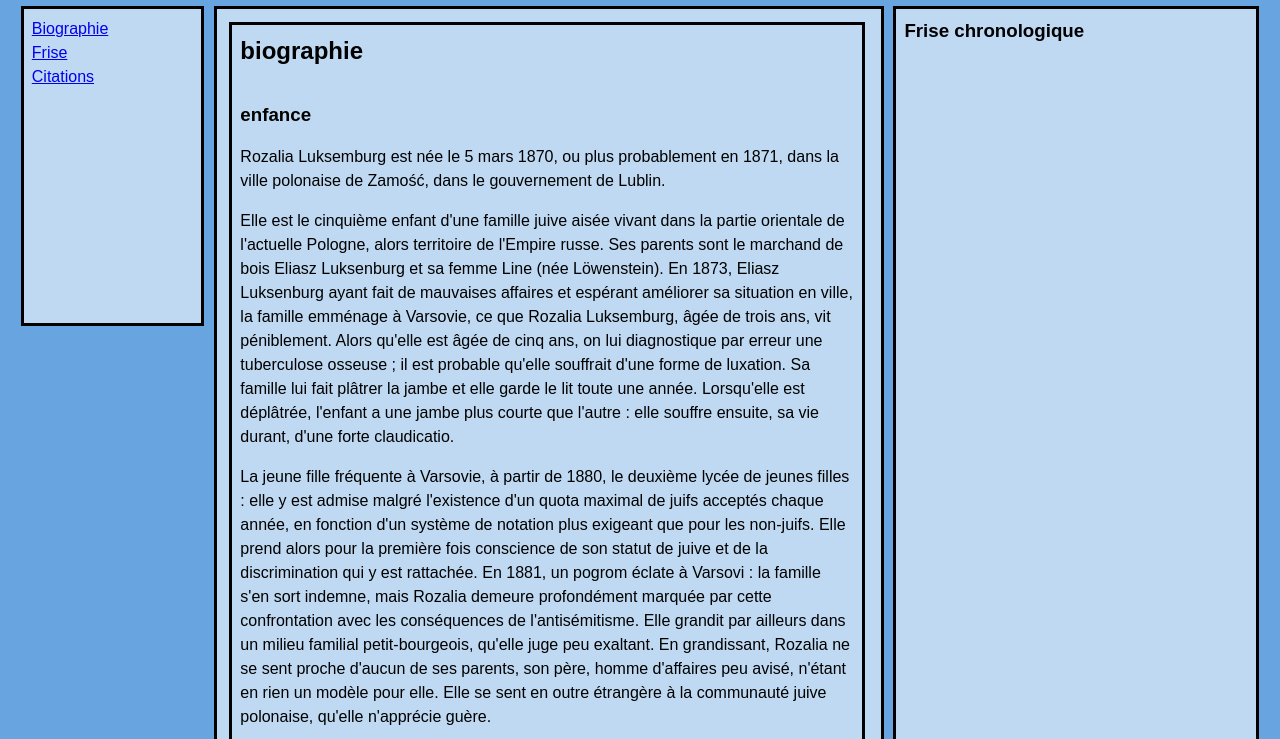
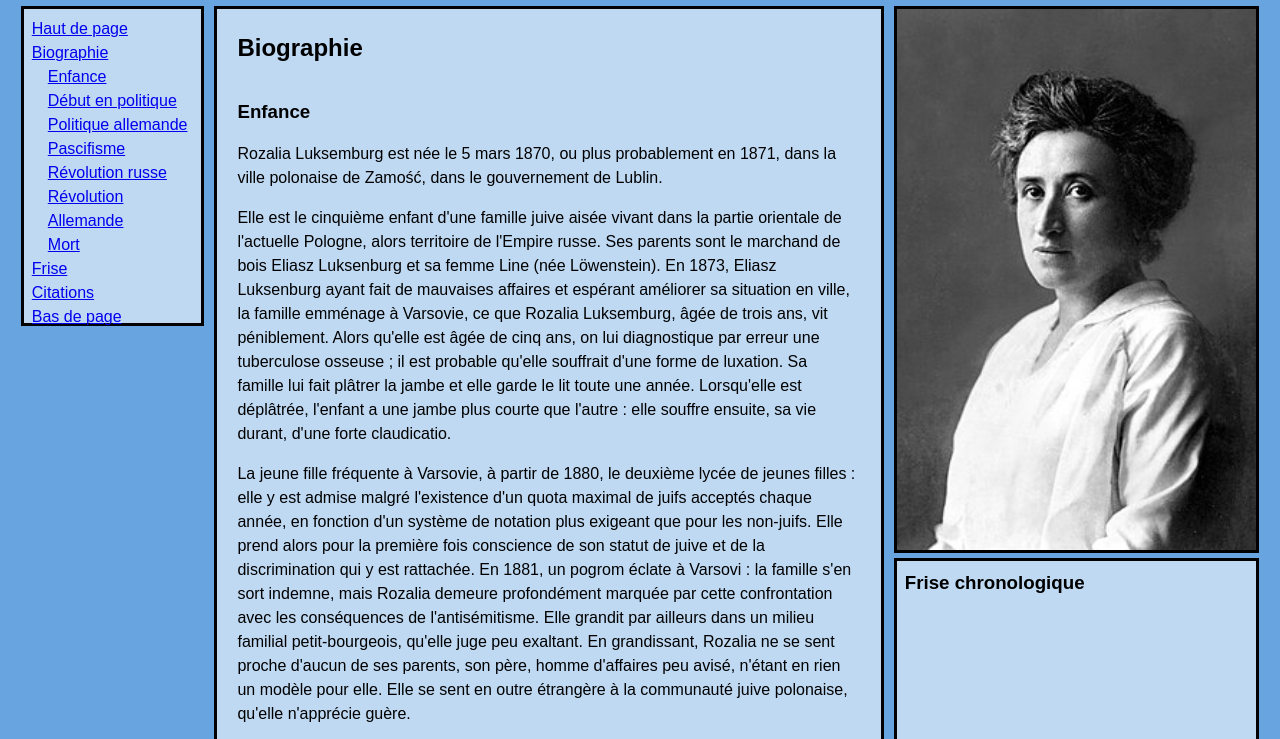
Before and after one commit to gaedicoger/Projet-ADAPAGE-Rosa, a plain HTML site: page index.html in a window 1280 px wide. Shown: the part 110-849 px from the top of the page. Drawn offline with Linux system fonts and the light colour scheme.

Commit message:
Ajout Photo de Rosa

```diff
--- a/index.html
+++ b/index.html
@@ -5,33 +5,58 @@
     <title>rosa luxemburg</title>
     <link rel="stylesheet" href="style.css" />
   </head>
-  <body>
+  <body id="haut-de-page">
     <header>
-      <section class="box" style="--box-width: 6%"></section>
-      <section class="box" style="--box-width: 94%">
+      <section class="box" style="--box-width: 7%"></section>
+      <section class="box" style="--box-width: 93%">
         <h1>Rosa Luxemburg</h1>
         <h3>révolutionnaire polonaise</h3>
       </section>
     </header>
     <main>
-      <nav class="box" style="--box-width: 15%; --box-height: 20rem">
-        <ul id="navigation">
-          <li><a href="#biographie">Biographie</a></li>
-          <li><a href="#frise">Frise</a></li>
-          <li><a href="#citations">Citations</a></li>
-        </ul>
+      <nav class="box sticky" style="--box-width: 15%; --box-height: 20rem">
+        <p><a href="#haut-de-page">Haut de page</a></p>
+        <p><a href="#biographie">Biographie</a></p>
+        <p class="padding" style="--padding-left: 1rem">
+          <a href="#enfance">Enfance</a>
+        </p>
+        <p class="padding" style="--padding-left: 1rem">
+          <a href="#debut_politique">Début en politique</a>
+        </p>
+        <p class="padding" style="--padding-left: 1rem">
+          <a href="#politique_allemagne">Politique allemande</a>
+        </p>
+        <p class="padding" style="--padding-left: 1rem">
+          <a href="#pascifisme">Pascifisme</a>
+        </p>
+        <p class="padding" style="--padding-left: 1rem">
+          <a href="#revolution_russe">Révolution russe</a>
+        </p>
+        <p class="padding" style="--padding-left: 1rem">
+          <a href="#revolution_allemagne">Révolution Allemande</a>
+        </p>
+        <p class="padding" style="--padding-left: 1rem">
+          <a href="#mort">Mort</a>
+        </p>
+        <p><a href="#frise">Frise</a></p>
+        <p><a href="#citations">Citations</a></p>
+        <p><a href="#bas-de-page">Bas de page</a></p>
       </nav>
       <section class="box" style="--box-width: 55%">
-        <section class="box" id="biographie" style="--box-width: 98%">
-          <h2 class="marge" style="--marge-bottom: 1rem">biographie</h2>
+        <section
+          class="box"
+          id="biographie"
+          style="--box-width: 98%; --no-border: none"
+        >
+          <h2>Biographie</h2>
           <section id="enfance">
-            <h3 class="marge" style="--marge-bottom: 1rem">enfance</h3>
-            <p class="marge" style="--marge-bottom: 1rem">
+            <h3>Enfance</h3>
+            <p>
               Rozalia Luksemburg est née le 5 mars 1870, ou plus probablement en
               1871, dans la ville polonaise de Zamość, dans le gouvernement de
               Lublin.
             </p>
-            <p class="marge" style="--marge-bottom: 1rem">
+            <p>
               Elle est le cinquième enfant d'une famille juive aisée vivant dans
               la partie orientale de l'actuelle Pologne, alors territoire de
               l'Empire russe. Ses parents sont le marchand de bois Eliasz
@@ -46,7 +71,7 @@
               a une jambe plus courte que l'autre : elle souffre ensuite, sa vie
               durant, d'une forte claudicatio.
             </p>
-            <p class="marge" style="--marge-bottom: 1rem">
+            <p>
               La jeune fille fréquente à Varsovie, à partir de 1880, le deuxième
               lycée de jeunes filles : elle y est admise malgré l'existence d'un
               quota maximal de juifs acceptés chaque année, en fonction d'un
@@ -70,10 +95,8 @@
             </p>
           </section>
           <section id="debut_politique">
-            <h3 class="marge" style="--marge-bottom: 1rem">
-              Début en politique
-            </h3>
-            <p class="marge" style="--marge-bottom: 1rem">
+            <h3>Début en politique</h3>
+            <p>
               L'intérêt de la jeune fille pour la politique est difficile à
               dater : la lecture des œuvres d'Adam Mickiewicz semble lui avoir
               donné le goût de l'idéalisme et lui avoir insufflé le désir de
@@ -85,7 +108,7 @@
               étudiants polonais engagés et, plus largement, des
               révolutionnaires européens exilés.
             </p>
-            <p class="marge" style="--marge-bottom: 1rem">
+            <p>
               Le 18 février 1889, arrivée en Suisse, elle se fait enregistrer à
               la municipalité d'Oberstrass, dans les environs de Zurich, en
               orthographiant son nom Luxemburg, retranscription plus «
@@ -97,7 +120,7 @@
               Plekhanov, qui l'intimide alors beaucoup. La jeune femme n'est pas
               encore sûre de l'étendue de sa vocation militante.
             </p>
-            <p class="marge" style="--marge-bottom: 1rem">
+            <p>
               À l'automne 1890, Rosa Luxemburg fait la connaissance de Leo
               Jogiches, militant d'origine lituanienne qui bénéficie déjà d'une
               forte réputation dans le milieu socialiste. Rosa Luxemburg et Leo
@@ -126,7 +149,7 @@
               apporterait ensuite aux Polonais le droit de s'administrer
               eux-mêmes
             </p>
-            <p class="marge" style="--marge-bottom: 1rem">
+            <p>
               En 1893, Rosa Luxemburg fonde, de concert avec Leo Jogiches et
               Julian Marchlewski, la Social-démocratie du royaume de Pologne
               (SDKP, rebaptisée en 1900 Social-démocratie du royaume de Pologne
@@ -718,16 +741,33 @@
             </p>
           </section>
         </section>
-        <section class="box" id="citations" style="--box-width: 98%">
-          <h3 class="marge" style="--marge-bottom: 1rem">citations</h3>
+        <section
+          class="box"
+          id="citations"
+          style="--box-width: 98%; --no-border: none"
+        >
+          <h3>citations</h3>
         </section>
       </section>
 
-      <section class="box" id="frise" style="--box-width: 30%">
-        <h3 class="marge" style="--marge-bottom: 1rem">Frise chronologique</h3>
-      </section>
-
-      <footer></footer>
+      <div
+        class="structure margine"
+        style="--box-width: 30%; --marge-right: 0.6rem"
+      >
+        <img
+          src="Rosa_Luxemburg.jpg"
+          class="box"
+          style="--padding: 0rem; --box-width: 100%"
+        />
+        <section
+          class="box"
+          id="frise"
+          style="--box-width: 100%; --box-height: 50rem"
+        >
+          <h3>Frise chronologique</h3>
+        </section>
+      </div>
     </main>
+    <footer id="bas-de-page"></footer>
   </body>
 </html>
--- a/style.css
+++ b/style.css
@@ -5,6 +5,12 @@
   --color-box: #bfd9f2;
 }
 
+/* Nivigation avec animation */
+html {
+  scroll-behavior: smooth;
+}
+
+/* Mode nuit */
 @media (prefers-color-scheme: dark) {
   :root {
     --color-acab: #acab;
@@ -13,6 +19,7 @@
   }
 }
 
+/* Paramètre généraux */
 * {
   margin: 0;
   padding: 0;
@@ -36,17 +43,14 @@ main {
   justify-content: flex-start;
 }
 
-#navigation {
-  list-style: none;
+img {
+  padding-right: 0rem;
+  padding-right: 0rem;
+  border: 0.2rem solid var(--no-border, var(--color-border));
+  display: block;
 }
 
-/* .marge {
-  margin-bottom: var(--marge-bottom);
-  margin-top: var(--marge-top);
-  margin-left: var(--marge-left);
-  margin-right: var(--marge-right);
-} */
-
+/* Marge entre les paragraphes */
 #biographie * p {
   margin-bottom: 1rem;
 }
@@ -55,11 +59,39 @@ main {
   margin-bottom: 1rem;
 }
 
+/* Marge entre les boites */
+.margine {
+  margin-top: var(--marge-top);
+  margin-bottom: var(--marge-bottom);
+  margin-left: var(--marge-left);
+  margin-right: var(--marge-right);
+}
+
+/* Marge entre le texte et les bordure de boite */
+.padding {
+  padding-top: var(--padding-top);
+  padding-bottom: var(--padding-bottom);
+  padding-left: var(--padding-left);
+  padding-right: var(--padding-right);
+}
+
+/* Création des boites */
 .box {
   background-color: var(--color-box);
-  border: 0.2rem solid var(--color-border);
+  border: 0.2rem solid var(--no-border, var(--color-border));
   width: var(--box-width);
   height: var(--box-height);
-  margin: 0.3rem;
-  padding: 0.5rem;
+  margin: var(--margin, 0.3rem);
+  padding: var(--padding, 0.5rem);
 }
+
+.structure {
+  width: var(--box-width);
+  height: var(--box-height, none);
+}
+
+/* Boite de navigation qui suit l'écran */
+.sticky {
+  position: sticky;
+  top: 0.5rem;
+}
```
